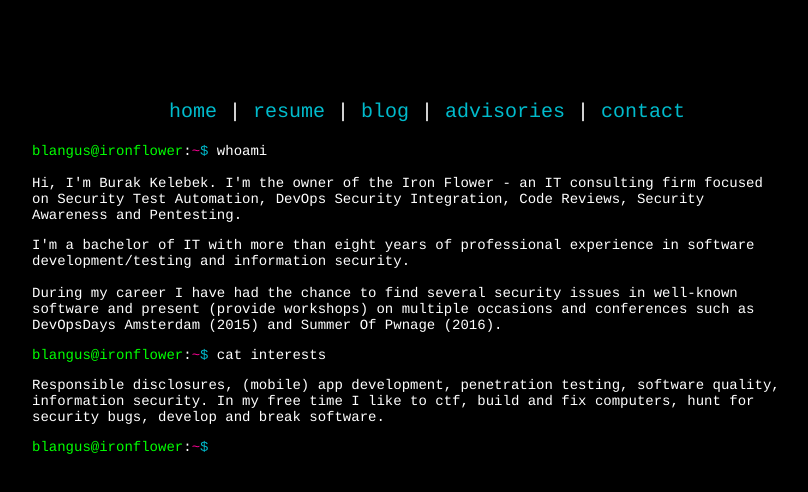
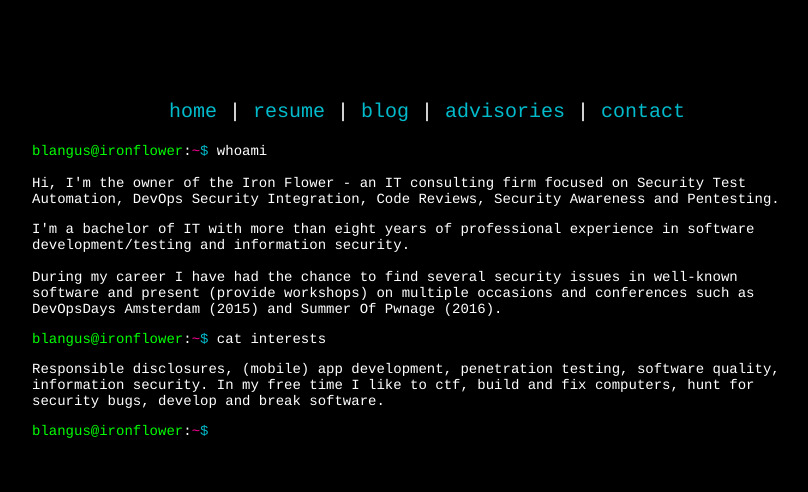
Before and after one commit to blangus/blangus.github.io, a plain HTML site: page index.html in a window 1280 px wide. Shown: the whole page, without its empty margins (233-1041 px from the left). Drawn offline with Linux system fonts and the light colour scheme.

Commit message:
Update index.html

```diff
--- a/index.html
+++ b/index.html
@@ -1,6 +1,6 @@
 <html>
 <head>
-<title>Burak Kelebek - Information Security Consultant</title>
+<title>Iron Flower - Information Security Consultant</title>
 <link rel="stylesheet" type="text/css" href="style.css">
 <link rel="icon" href="favicon.ico">
 
@@ -23,7 +23,7 @@
 
 <span id="a">blangus@ironflower</span>:<span id="b">~</span><span id="c">$</span> whoami<br/><br/>
 
-Hi, I'm Burak Kelebek. I'm the owner of the Iron Flower - an IT consulting firm focused on Security Test Automation, DevOps Security Integration, Code Reviews, Security Awareness and Pentesting.<p>I'm a bachelor of IT with more than eight years of professional experience in software development/testing and information security.<br><br>
+Hi, I'm the owner of the Iron Flower - an IT consulting firm focused on Security Test Automation, DevOps Security Integration, Code Reviews, Security Awareness and Pentesting.<p>I'm a bachelor of IT with more than eight years of professional experience in software development/testing and information security.<br><br>
 During my career I have had the chance to find several security issues in well-known software and present (provide workshops) on multiple occasions and conferences such as DevOpsDays Amsterdam (2015) and Summer Of Pwnage (2016).</p>
 <span id="a">blangus@ironflower</span>:<span id="b">~</span><span id="c">$</span> cat interests<br/>
 
```
